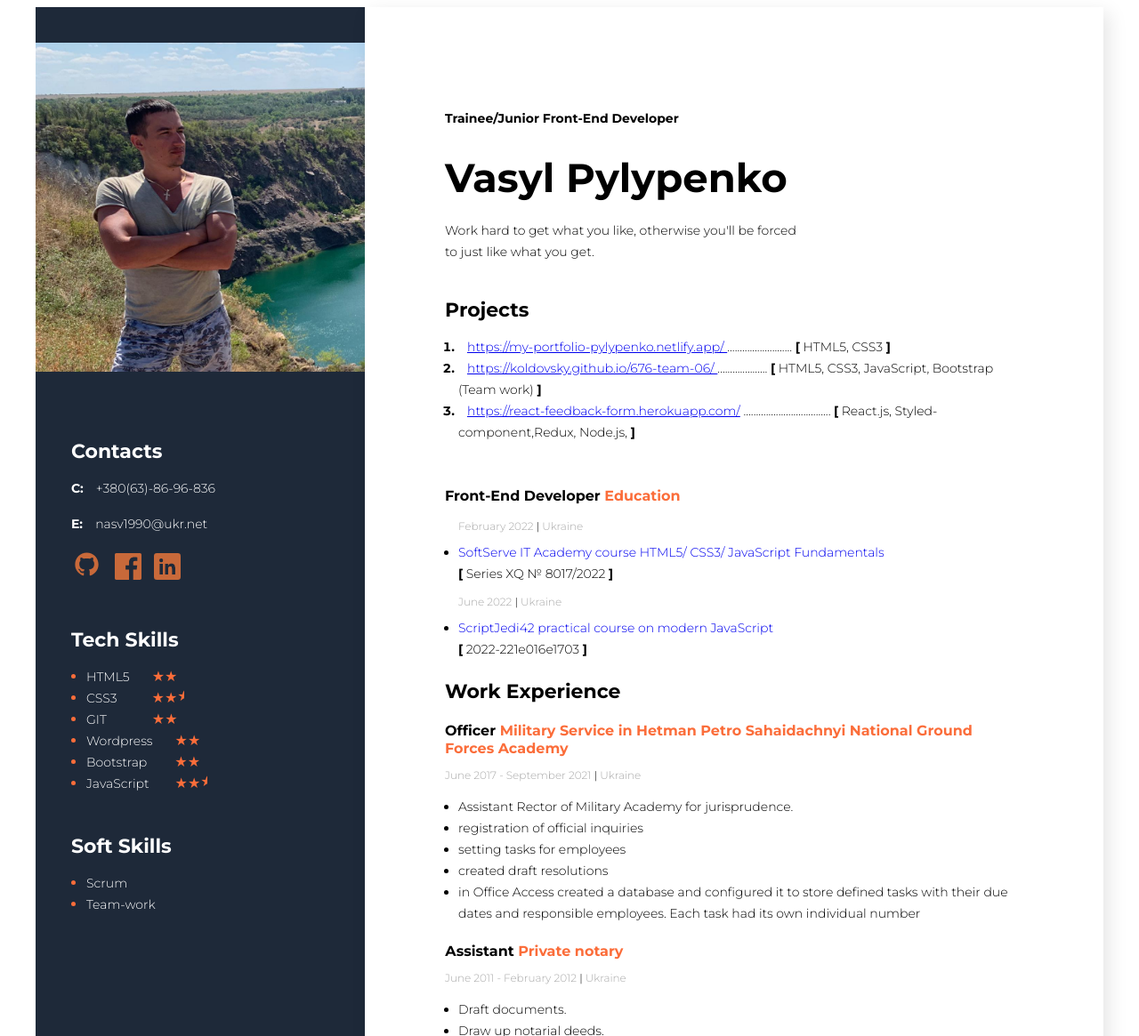
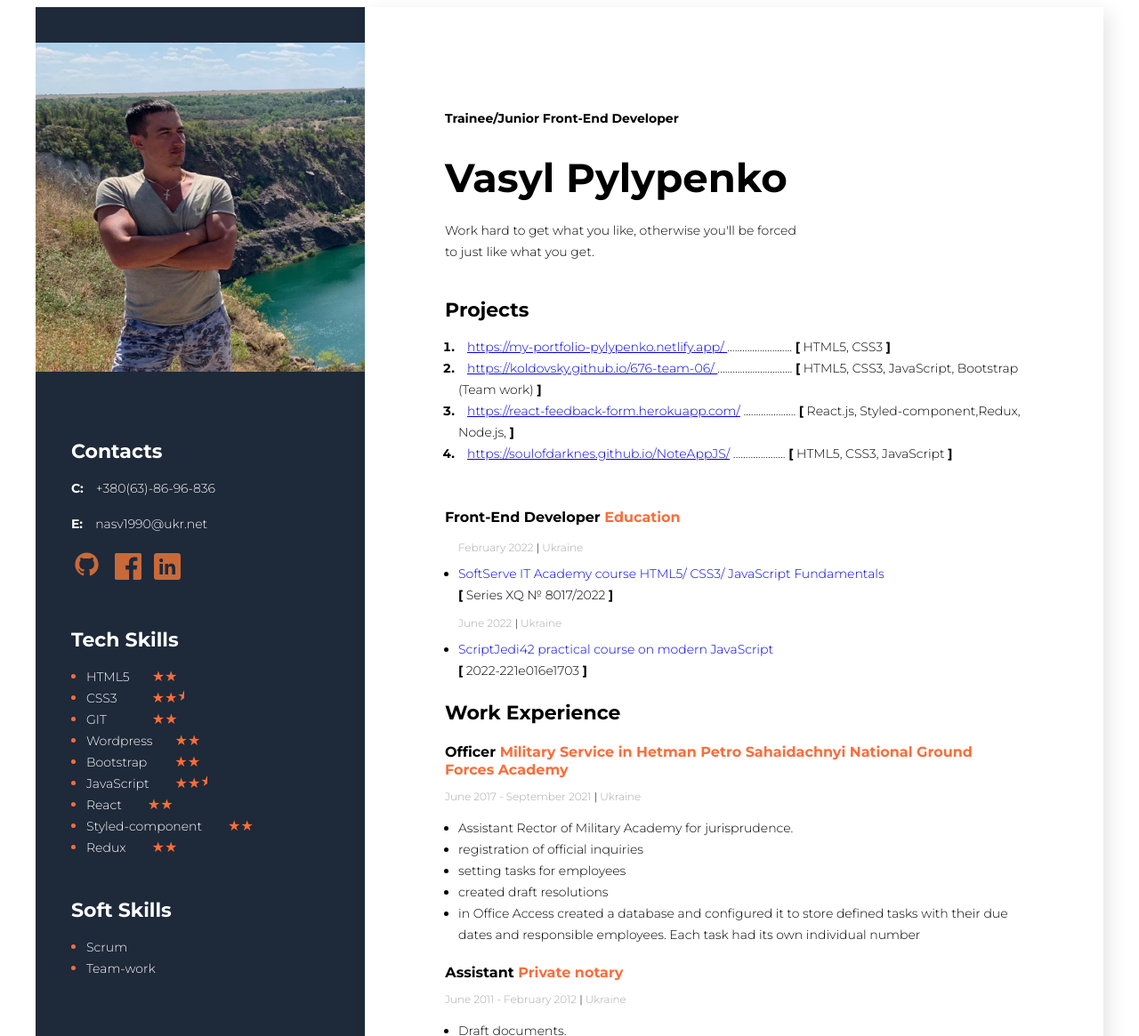
Before and after one commit to SoulOfDarknes/Resume, a website: page index.html in a window 1280 px wide. Shown: the top 1165 px of the page at 89% size. Drawn offline with Linux system fonts and the light colour scheme.

Commit message:
add skills

```diff
--- a/index.html
+++ b/index.html
@@ -42,7 +42,7 @@
 							<a href="https://koldovsky.github.io/676-team-06/" target="_blank" class="project-link">
 								https://koldovsky.github.io/676-team-06/
 							</a>
-							....................
+							..............................
 							<span class="project-bracket">[</span>
 							HTML5, CSS3, JavaScript, Bootstrap (Team work)
 							<span class="project-bracket">]</span>
@@ -51,9 +51,18 @@
 					<li class="project-item">
 						<span class="project-tech">
 							<a href="https://react-feedback-form.herokuapp.com/" target="_blank" class="project-link">https://react-feedback-form.herokuapp.com/</a>
-							...................................
+							.....................
 							<span class="project-bracket">[</span>
 							React.js, Styled-component,Redux, Node.js,
+							<span class="project-bracket">]</span>
+						</span>
+					</li>
+					<li class="project-item">
+						<span class="project-tech">
+							<a href="https://soulofdarknes.github.io/NoteAppJS/" target="_blank" class="project-link">https://soulofdarknes.github.io/NoteAppJS/</a>
+							.....................
+							<span class="project-bracket">[</span>
+							HTML5, CSS3, JavaScript
 							<span class="project-bracket">]</span>
 						</span>
 					</li>
@@ -224,6 +233,9 @@
 						<li><span class="tech-skills-text">Wordpress</span><span class="raiting-area raitingwp"></span></li>
 						<li><span class="tech-skills-text">Bootstrap</span><span class="raiting-area raitingbs"></span></li>
 						<li><span class="tech-skills-text">JavaScript</span><span class="raiting-area raitingjs" ></span><span class="star half"></span></li>
+						<li><span class="tech-skills-text">React</span><span class="raiting-area raitingjs" ></span></li>
+						<li><span class="tech-skills-text">Styled-component</span><span class="raiting-area raitingjs" ></span></li>
+						<li><span class="tech-skills-text">Redux</span><span class="raiting-area raitingjs" ></span></li>
 					</ul>
 				</div>
 			</div>
```
